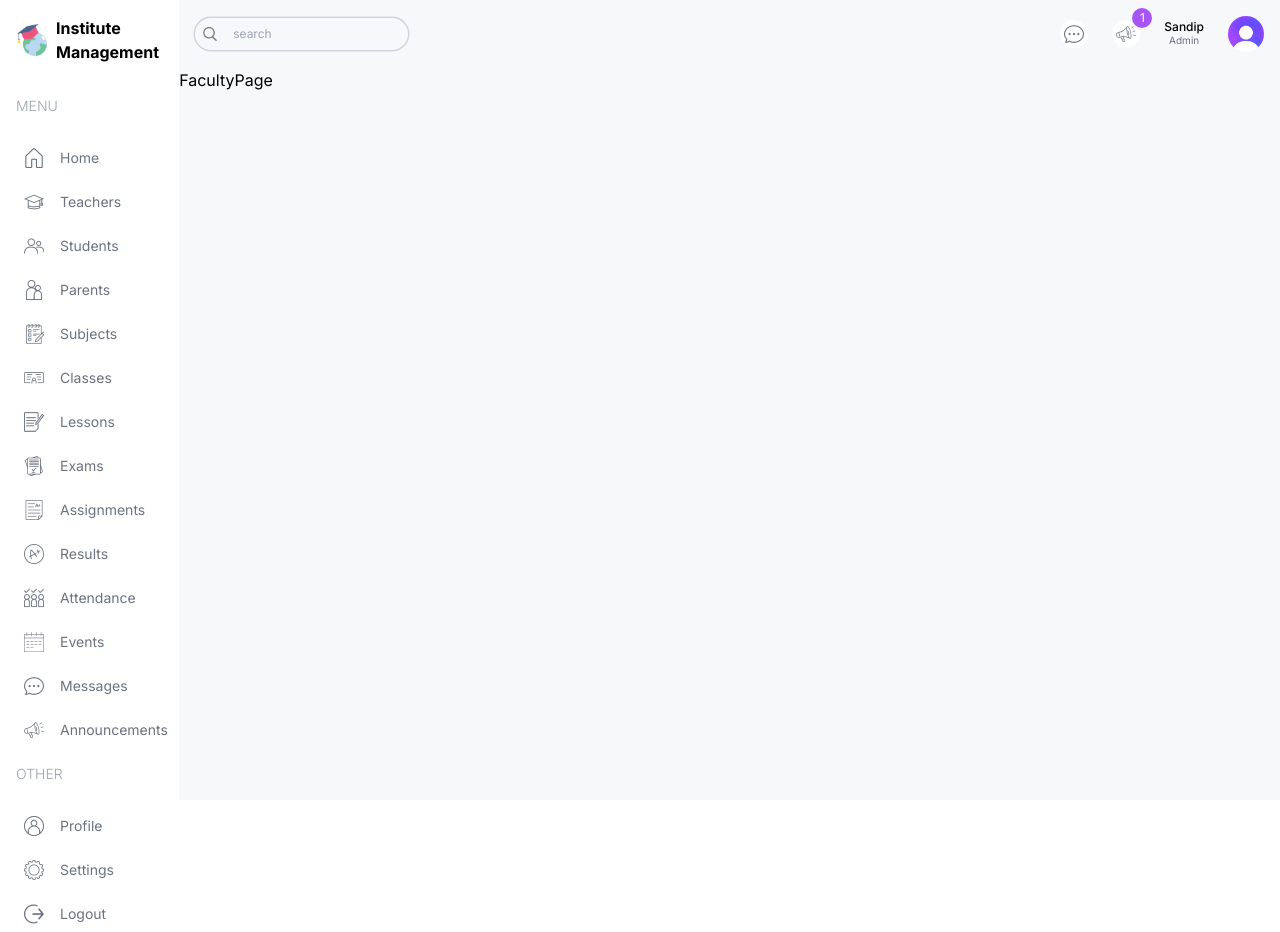
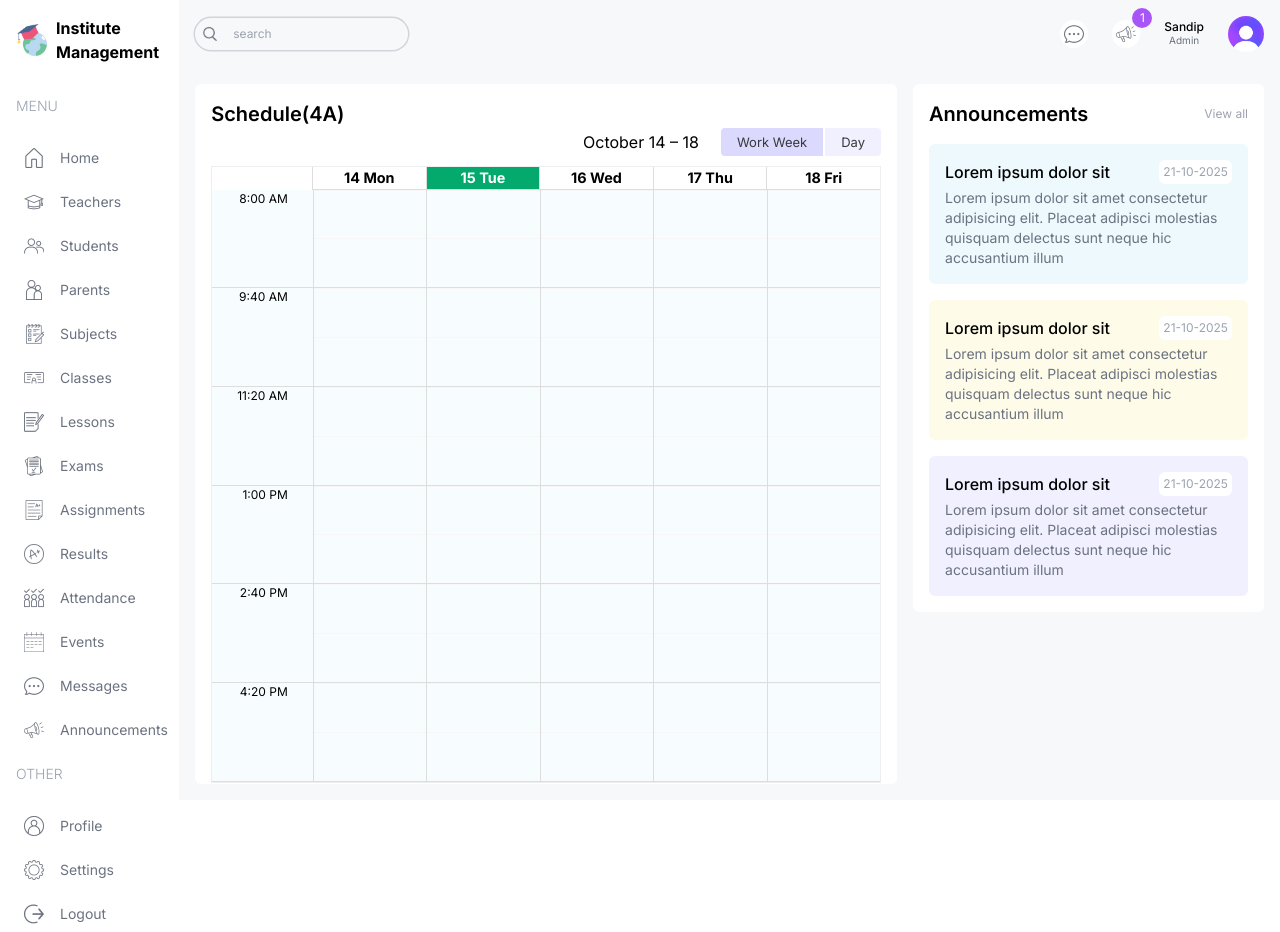
Before and after one commit to grownsandip/dashboard_app, a Next.js app: page /Faculties in a window 1280 px wide. Built offline with nearby package versions, Linux system fonts and the light colour scheme.

Commit message:
edited the calender ui little bit

```diff
--- a/src/app/(dashboard)/Faculties/page.tsx
+++ b/src/app/(dashboard)/Faculties/page.tsx
@@ -1,8 +1,22 @@
+import Announcements from '@/components/Announcements'
+import BigCalendar from '@/components/BigCalendar'
 import React from 'react'
 
 const FacultyPage = () => {
   return (
-    <div>FacultyPage</div>
+    <div className='p-4 flex gap-4 flex-col xl:flex-row flex-1'>
+    {/* left */}
+    <div className='w-full xl:w-2/3'>
+      <div className='bg-white rounded-md p-4 h-full'>
+        <h1 className='text-xl font-semibold'>Schedule(4A)</h1>
+        <BigCalendar/>
+      </div>
+    </div>
+    {/* right */}
+    <div className='w-full xl:w-1/3 flex flex-col  gap-8'>
+      <Announcements />
+    </div>
+  </div>
   )
 }
 
--- a/src/app/(dashboard)/layout.tsx
+++ b/src/app/(dashboard)/layout.tsx
@@ -17,7 +17,7 @@ export default function dashboardLayout({
           </Link>
           <Menu/>
         </div>
-        <div className="w-[86%] md:w-[92%] lg:w-[84%] xl:w-[86%] bg-[#F7F8FA] overflow-scroll">
+        <div className="w-[86%] md:w-[92%] lg:w-[84%] xl:w-[86%] bg-[#F7F8FA] overflow-scroll flex flex-col">
           <Navbar/>
           {children}
         </div>
--- a/src/app/globals.css
+++ b/src/app/globals.css
@@ -44,8 +44,15 @@
   .rbc-time-view {
     border-color: #eee !important;
   }
+  .rbc-time-header-cell .rbc-today{
+    background-color: #04aa6d !important;
+    color:white !important;
+  }
 
-  .rbc-time-header {
+  /* .rbc-time-header {
+    display: none !important;
+  } */
+  .rbc-allday-cell{
     display: none !important;
   }
 
@@ -58,7 +65,7 @@
   }
 
   .rbc-time-gutter.rbc-time-column .rbc-timeslot-group {
-    padding: 0px 10px !important;
+    padding:0px 20px !important;
   }
 
   .rbc-timeslot-group {
@@ -72,9 +79,13 @@
   .rbc-event{
     border: none !important;
     color: black !important;
-    padding: 10px !important;
-    margin: 10px !important;
-    width: 99% !important;
+    padding: 0px !important;
+    margin: 0px !important;
+    width: 100% !important;
+    z-index: 2 !important;
+  }
+  .rbc-events-container{
+    width: 100% !important;
   }
   .rbc-event:nth-child(1) {
     background-color: #e2f8ff !important;
@@ -100,7 +111,6 @@
   .rbc-event:nth-child(8) {
     background-color: #fdf2fb !important;
   }
-
   .rbc-event-label{
     color: gray !important;
     margin-bottom: 5px !important;
--- a/src/components/BigCalendar.tsx
+++ b/src/components/BigCalendar.tsx
@@ -14,6 +14,7 @@ const BigCalendar = () => {
       <Calendar
       localizer={localizer}
       events={calendarEvents}
+      step={50}
       views={["work_week","day"]}
       view={view}
       startAccessor="start"
--- a/src/lib/data.ts
+++ b/src/lib/data.ts
@@ -921,6 +921,7 @@ export const calendarEvents = [
   {
     title: "CS505",
     allDay: false,
+    Faculty:"Arunangshu Paul",
     start: new Date(2024, 9, 21, 9, 15),
     end: new Date(2024, 9, 21, 10, 5),
   },
```
